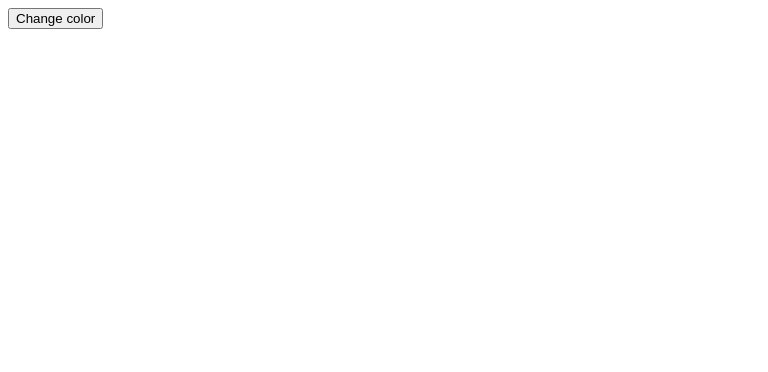
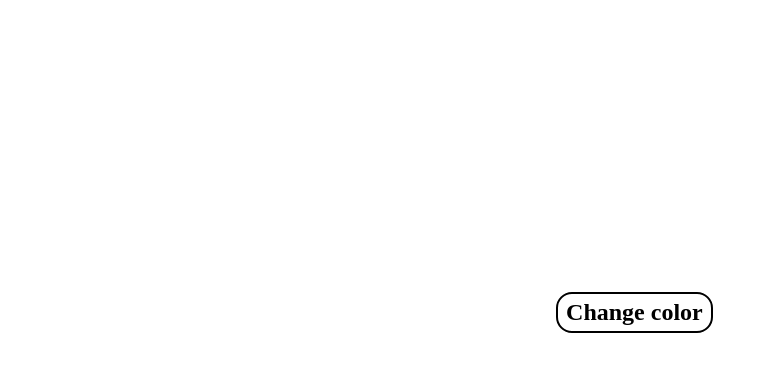
Before and after one commit to Ashwini-Pandya/Colour-Flipper, a plain HTML site: page index.html in a window 1280 px wide. Shown: the whole page, without its empty margins (0-768 px from the left). Drawn offline with Linux system fonts and the light colour scheme.

Commit message:
added css for better looking

```diff
--- /dev/null
+++ b/bgcolor.css
@@ -0,0 +1,18 @@
+*:focus {
+  outline: none;
+}
+
+.container {
+  display: flex;
+  justify-content: center;
+  margin-top: 17rem;
+}
+
+.button {
+  border: 2px solid black;
+  padding: 0.5rem;
+  padding-top: 0.3rem;
+  padding-bottom: 0.3rem;
+  border-radius: 1rem;
+  margin-right: 0.7rem;
+}
--- a/index.html
+++ b/index.html
@@ -3,11 +3,14 @@
 <head>
     <meta charset="UTF-8">
     <meta name="viewport" content="width=device-width, initial-scale=1.0">
-    <title>Document</title>
+    <title>Color-flipper</title>
+    <link rel="stylesheet" href="bgcolor.css"/>
 </head>
 <body>
-    <button id="button" onclick="changecolor()">Change color</button>
-    <h1 id="root"></h1>
+    <div class="container">
+    <h2 class="button" id="button" onclick="changecolor()">Change color</h2>
+    <h1 class="color" id="root"></h1>
+    </div>
     <script src="bgcolor.js"></script>
 </body>
 </html>
```
